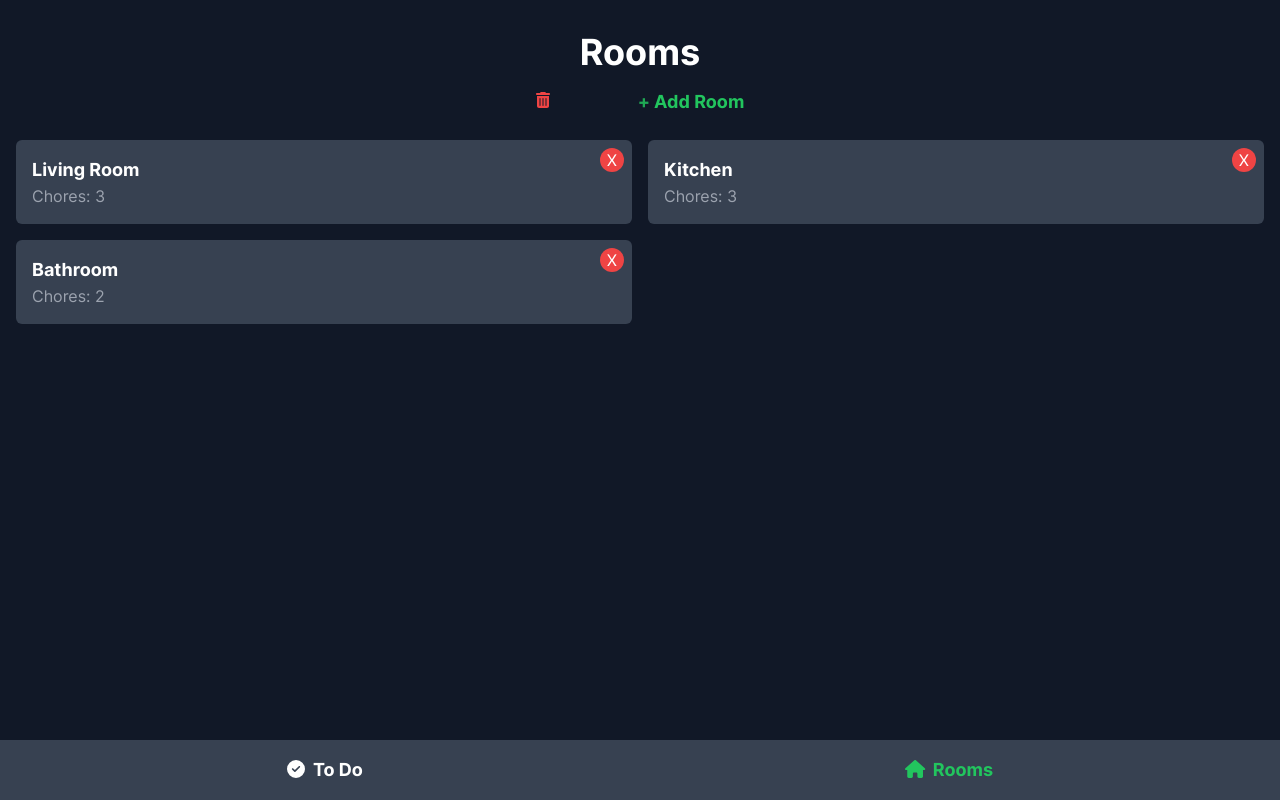
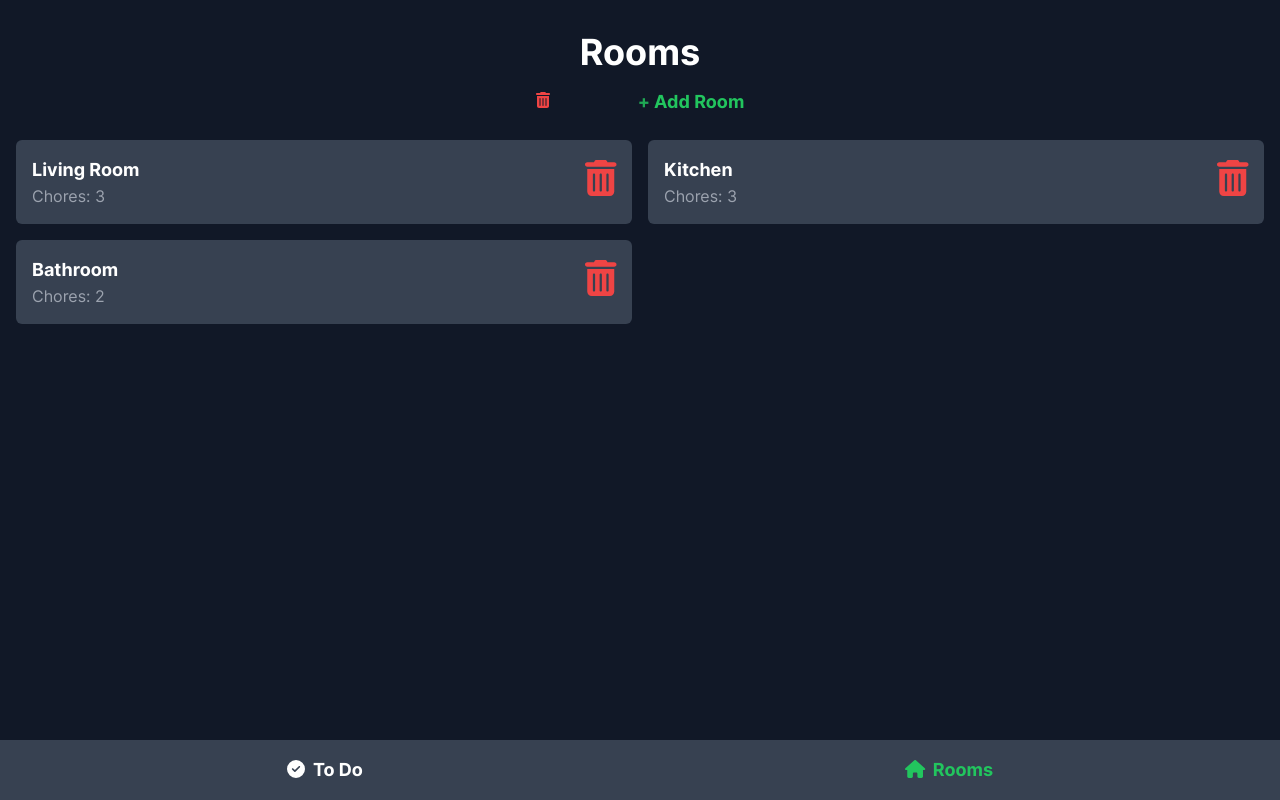
Before and after one commit to Spencer-Lewis/household-chores, a React (Vite) app: page /rooms in a window 1280 px wide. Both pictures are taken after a click on the button 546 px from the left and 100 px from the top of the page. Built offline with nearby package versions, Linux system fonts and the light colour scheme.

Commit message:
Style boi 4 lyfe

```diff
--- a/src/components/RoomList.tsx
+++ b/src/components/RoomList.tsx
@@ -1,3 +1,5 @@
+import { faTrashAlt } from '@fortawesome/free-solid-svg-icons';
+import { FontAwesomeIcon } from '@fortawesome/react-fontawesome';
 import React from 'react';
 import { Link } from 'react-router-dom';
 import { Room } from '../types';
@@ -18,12 +20,17 @@ const RoomList: React.FC<RoomListProps> = ({ rooms, onDeleteRoom, deleteMode })
       {rooms.map(room => (
         <div key={room.id} className="bg-gray-700 p-4 rounded-md relative">
           {deleteMode && (
-            <button
-              className="absolute top-2 right-2 bg-red-500 text-white rounded-full h-6 w-6 flex justify-center items-center"
-              onClick={() => handleDeleteRoom(room.id)}
-            >
-              X
-            </button>
+            <span className={"absolute top-2 right-2"}>
+              <button
+                type="button"
+                onClick={() => handleDeleteRoom(room.id)}
+              >
+                <FontAwesomeIcon
+                  icon={faTrashAlt}
+                  className="text-red-500 text-4xl mt-3 mr-2  "
+                />
+              </button>
+            </span>
           )}
           <Link to={`/rooms/${room.id}`}>
             <div>
```
